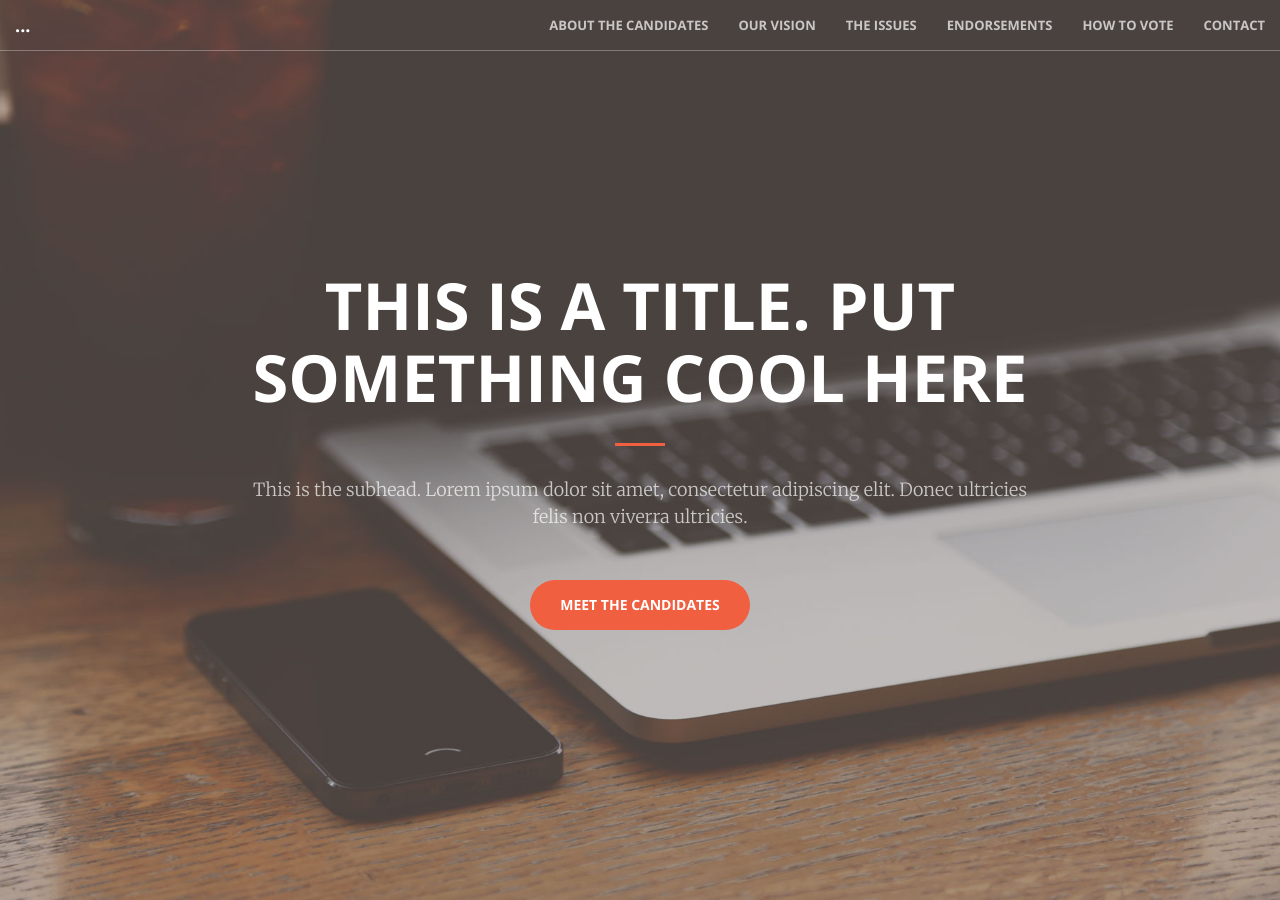
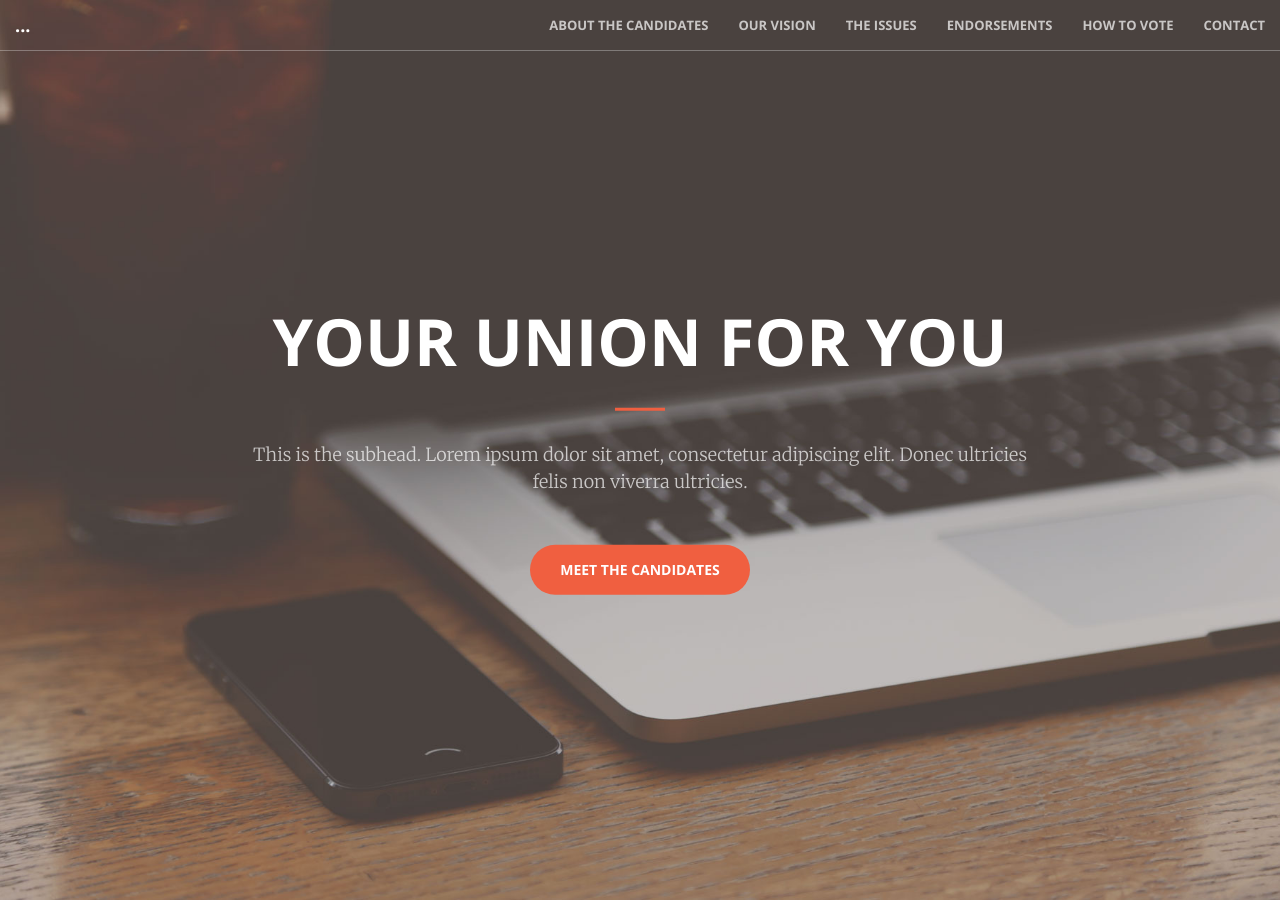
Before and after one commit to viccro/2025-campaign-site-draft, a Jekyll site: the page built from index.html, in a window 1280 px wide and 900 px high. Built offline with Jekyll 4.4.1, drawn with Linux system fonts in a browser that asks for light colours.

Commit message:
first starts

```diff
--- a/_includes/header.html
+++ b/_includes/header.html
@@ -1,7 +1,7 @@
 <header>
     <div class="header-content">
         <div class="header-content-inner">
-            <h1>This is a title. Put something cool here</h1>
+            <h1>Your Union for You</h1>
             <hr>
             <p>This is the subhead. Lorem ipsum dolor sit amet, consectetur adipiscing elit. Donec ultricies felis non viverra ultricies.</p>
             <a href="#about" class="btn btn-primary btn-xl page-scroll">Meet the Candidates</a>
```
